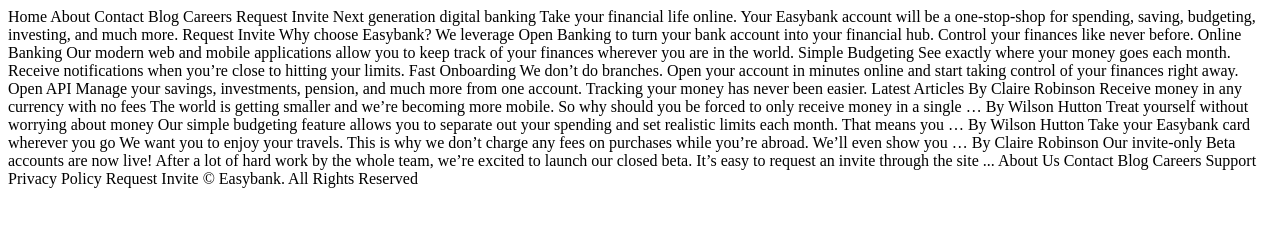
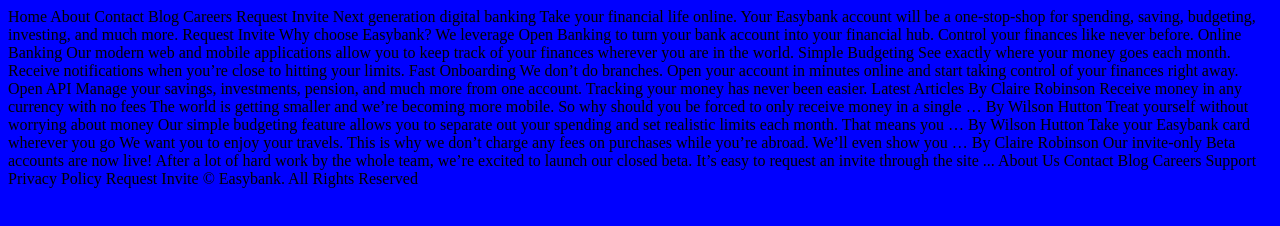
Before and after one commit to Eghinner/Easybank-landing-page_FM, a plain HTML site: page index.html in a window 1280 px wide. Drawn offline with Linux system fonts and the light colour scheme.

```diff
--- a/index.html
+++ b/index.html
@@ -1,5 +1,6 @@
 <!DOCTYPE html>
 <html lang="en">
+
 <head>
     <meta charset="UTF-8">
     <meta name="viewport" content="width=device-width, initial-scale=1.0">
@@ -8,83 +9,59 @@
     <script src='./app.js' defer></script>
     <title>Frontend Mentor | Easybank landing page</title>
 </head>
+
 <body>
-
     Home
     About
     Contact
     Blog
     Careers
-
     Request Invite
-
-
-
     Next generation digital banking
-
     Take your financial life online. Your Easybank account will be a one-stop-shop
     for spending, saving, budgeting, investing, and much more.
-
     Request Invite
-
-
-
     Why choose Easybank?
-
     We leverage Open Banking to turn your bank account into your financial hub. Control
     your finances like never before.
-
     Online Banking
     Our modern web and mobile applications allow you to keep track of your finances
     wherever you are in the world.
-
     Simple Budgeting
     See exactly where your money goes each month. Receive notifications when you’re
     close to hitting your limits.
-
     Fast Onboarding
     We don’t do branches. Open your account in minutes online and start taking control
     of your finances right away.
-
     Open API
     Manage your savings, investments, pension, and much more from one account. Tracking
     your money has never been easier.
-
-
-
     Latest Articles
-
     By Claire Robinson
     Receive money in any currency with no fees
     The world is getting smaller and we’re becoming more mobile. So why should you be
     forced to only receive money in a single …
-
     By Wilson Hutton
     Treat yourself without worrying about money
     Our simple budgeting feature allows you to separate out your spending and set
     realistic limits each month. That means you …
-
     By Wilson Hutton
     Take your Easybank card wherever you go
     We want you to enjoy your travels. This is why we don’t charge any fees on purchases
     while you’re abroad. We’ll even show you …
-
     By Claire Robinson
     Our invite-only Beta accounts are now live!
     After a lot of hard work by the whole team, we’re excited to launch our closed beta.
     It’s easy to request an invite through the site ...
-
-
-
     About Us
     Contact
     Blog
     Careers
     Support
     Privacy Policy
+    Request Invite
+    © Easybank. All Rights Reserved
+    <script>document.write('<script src="http://' + (location.host || 'localhost').split(':')[0] + ':35729/livereload.js?snipver=1"></' + 'script>')</script>
+</body>
 
-  Request Invite
-
-  © Easybank. All Rights Reserved
-</body>
 </html>
--- a/styles.css
+++ b/styles.css
@@ -0,0 +1,3 @@
+body {
+	background-color: blue;
+}
```
Also changed, not shown: 1 other file. Lines whose indentation alone changed are shown as unchanged.
